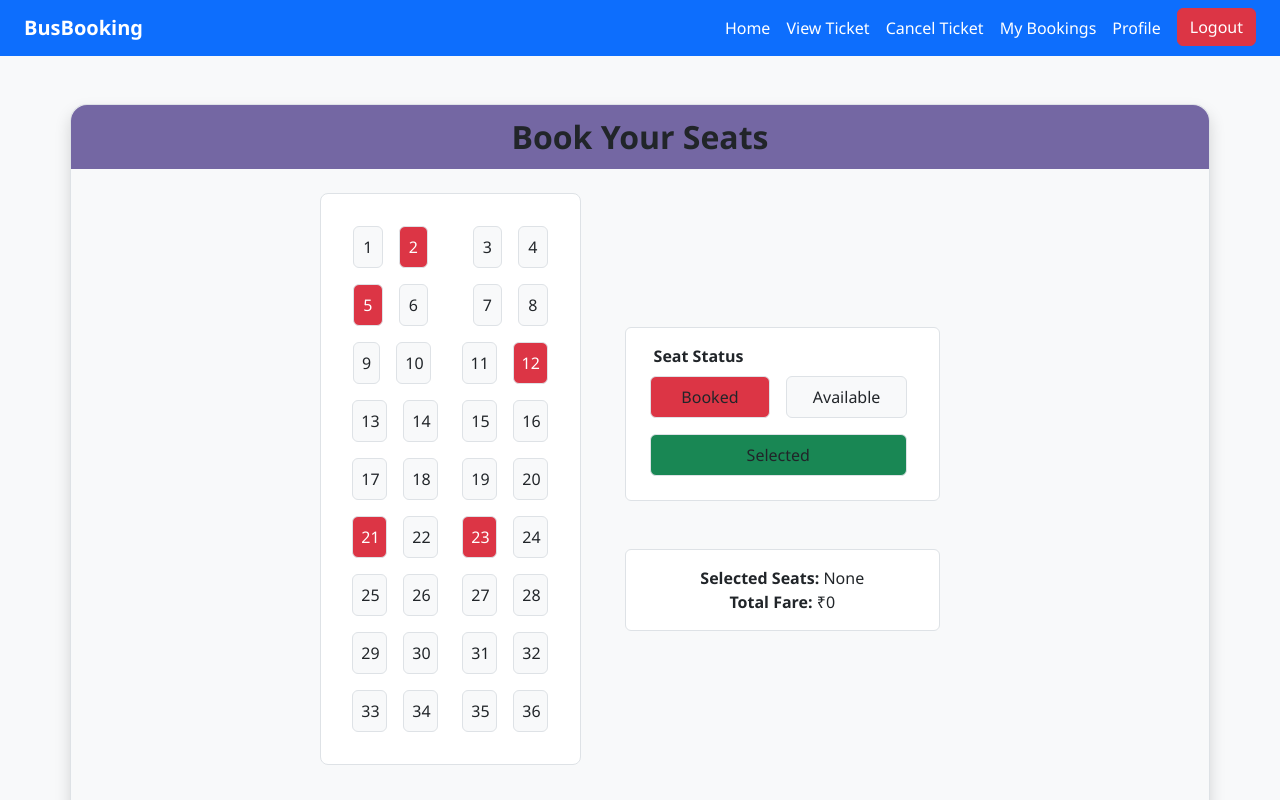
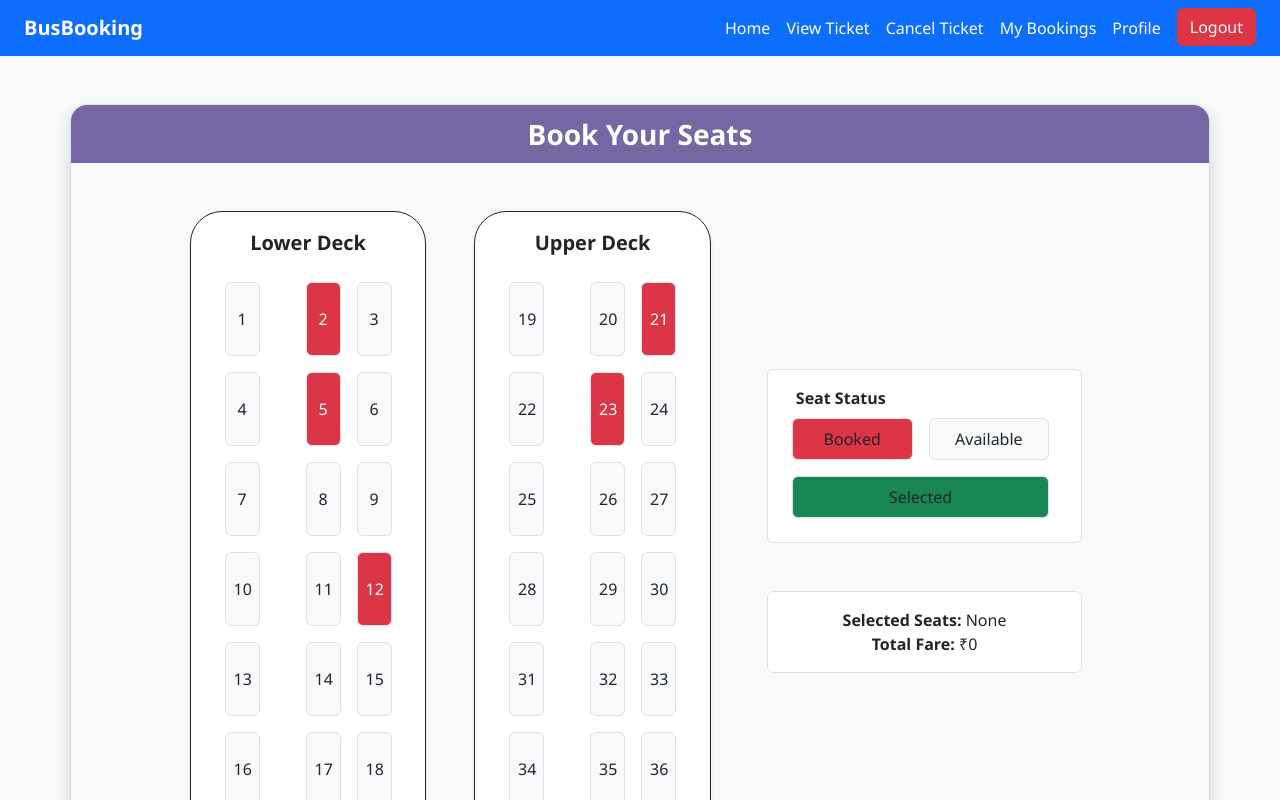
Before and after one commit to CDACSunbeamProject/BusTicketBooking, a React (Vite) app in the folder bus_ticket_booking_system/: page /User/seatselection in a window 1280 px wide. Shown: the top 800 px of the page. Built offline with nearby package versions, Linux system fonts and the light colour scheme; a web font is replaced by a local one.

Commit message:
some changes has done in seatselection and mybookings pages

```diff
--- a/bus_ticket_booking_system/src/User/pages/MyBookings.jsx
+++ b/bus_ticket_booking_system/src/User/pages/MyBookings.jsx
@@ -9,8 +9,8 @@ function MyBookings() {
       from: "City A",
       to: "City B",
       date: "2023-10-01",
-      seatNo:'11',
-      price: 500,
+      seatsCount: "02",
+      price: 1000,
     },
     {
       ticketId: "TKT54321",
@@ -19,8 +19,8 @@ function MyBookings() {
       from: "City C",
       to: "City D",
       date: "2023-10-02",
-      seatNo:'23',
-      price: 600,
+      seatsCount: "03",
+      price: 1800,
     },
     {
       ticketId: "TKT67890",
@@ -29,8 +29,8 @@ function MyBookings() {
       from: "City E",
       to: "City F",
       date: "2023-10-03",
-      seatNo:'07',
-      price: 700,
+      seatsCount: "03",
+      price: 1700,
     },
     {
       ticketId: "TKT11223",
@@ -39,7 +39,7 @@ function MyBookings() {
       from: "City G",
       to: "City H",
       date: "2023-10-04",
-      seatNo:'15',
+      seatsCount: "01",
       price: 800,
     },
   ]);
@@ -67,7 +67,7 @@ function MyBookings() {
                   <th>From</th>
                   <th>To</th>
                   <th>Date</th>
-                  <th>Seat No</th>
+                  <th>No. Seats Booked</th>
                   <th>Price</th>
                 </tr>
               </thead>
@@ -81,7 +81,7 @@ function MyBookings() {
                     <td>{booking.from}</td>
                     <td>{booking.to}</td>
                     <td>{booking.date}</td>
-                    <td>{booking.seatNo}</td>
+                    <td>{booking.seatsCount}</td>
                     <td>{booking.price}</td>
                   </tr>
                 ))}
--- a/bus_ticket_booking_system/src/User/pages/SeatSelection.jsx
+++ b/bus_ticket_booking_system/src/User/pages/SeatSelection.jsx
@@ -1,4 +1,4 @@
-import React, { useState } from "react";
+import React, { useEffect, useState } from "react";
 import { useNavigate } from "react-router-dom";
 
 function SeatSelection() {
@@ -7,13 +7,29 @@ function SeatSelection() {
     mobile: "",
     email: "",
   });
+  const [passengerDetails, setPassengerDetails] = useState([]);
+  useEffect(() => {
+    // When seats are selected, create empty records
+    const initialData = selectedSeats.map((seatNo) => ({
+      seatNo,
+      name: "",
+      gender: "",
+      age: "",
+    }));
+    setPassengerDetails(initialData);
+  }, [selectedSeats]);
+  const handleInputChange = (index, field, value) => {
+    const updatedDetails = [...passengerDetails];
+    updatedDetails[index][field] = value;
+    setPassengerDetails(updatedDetails);
+  };
   const bookedSeats = [2, 5, 12, 21, 23]; // Already booked
   const fare = 600;
   const totalFare = selectedSeats.length * fare;
   const navigate = useNavigate();
 
   const busDetails = {
-    sleeper: false, // Change to "true" to test other layout
+    sleeper: true, // Change to "true" to test other layout
     src: "Pune",
     dest: "Bangalore",
     totalSeats: 36,
@@ -154,21 +170,23 @@ function SeatSelection() {
   };
 
   const passangersData = () => {
-    return selectedSeats.map((seatNo, index) => (
-      <tr key={seatNo}>
-        <td>{seatNo}</td>
+    return passengerDetails.map((passenger, index) => (
+      <tr key={passenger.seatNo}>
+        <td>{passenger.seatNo}</td>
         <td className="input-group-sm">
           <input
             type="text"
-            name={`pname-${index}`}
             className="form-control"
+            value={passenger.name}
+            onChange={(e) => handleInputChange(index, "name", e.target.value)}
             required
           />
         </td>
         <td className="input-group-sm">
           <select
             className="form-select form-select-sm text-center"
-            name={`gender-${index}`}
+            value={passenger.gender}
+            onChange={(e) => handleInputChange(index, "gender", e.target.value)}
             required
           >
             <option value="">Select</option>
@@ -178,9 +196,10 @@ function SeatSelection() {
         </td>
         <td className="input-group-sm">
           <input
+            type="number"
             className="form-control"
-            type="number"
-            name={`age-${index}`}
+            value={passenger.age}
+            onChange={(e) => handleInputChange(index, "age", e.target.value)}
             required
           />
         </td>
@@ -191,6 +210,9 @@ function SeatSelection() {
   const handleContinue = (e) => {
     e.preventDefault();
     // You can uncomment and implement validation logic here
+    console.log("Selected Seats:", selectedSeats);
+    console.log("Contact Details:", passengersContactDetails);
+    console.log("Passenger Details:", passengerDetails);
     navigate("/user/payment");
   };
   const handleCancel = () => {
@@ -244,7 +266,7 @@ function SeatSelection() {
   return (
     <div className="container bg-light border rounded-4 mt-5 mb-5 pb-4 shadow text-center ">
       <div className="row header-color rounded-top-4 justify-content-center mb-4">
-        <div className="fs-2 m-2 fw-bold">Book Your Seats</div>
+        <div className="fs-3 m-2 fw-bold text-white">Book Your Seats</div>
       </div>
 
       {/* Bus seats Arrangement */}
```
